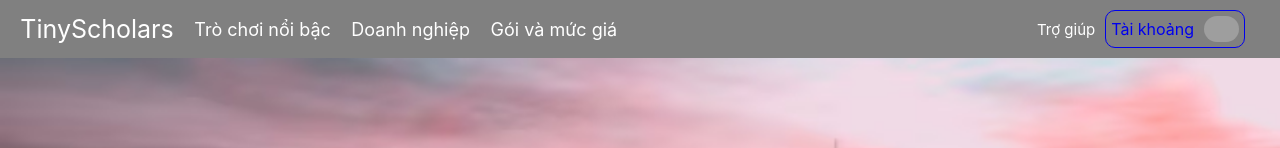
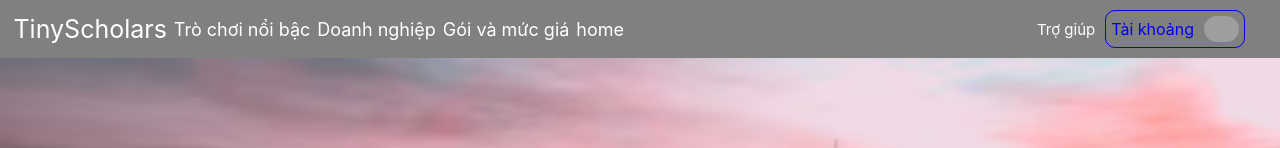
Before and after one commit to Darrly207/TinyScholars, a React (Create React App) app: page / in a window 1280 px wide. Shown: the top 148 px of the page. Built offline with nearby package versions, Linux system fonts and the light colour scheme; no server answers; grey boxes are pictures that could not be loaded.

Commit message:
[implement_]Add_home_path_to_test

```diff
--- a/src/components/Header.tsx
+++ b/src/components/Header.tsx
@@ -69,6 +69,18 @@ const Header: React.FC = () => {
               Gói và mức giá
             </Link>
           </Col>
+          <Col>
+            <Link
+              to="/home"
+              style={{
+                color: "white",
+                fontSize: 18,
+                textDecoration: "none",
+              }}
+            >
+              home
+            </Link>
+          </Col>
         </Row>
         <div
           style={{
```
